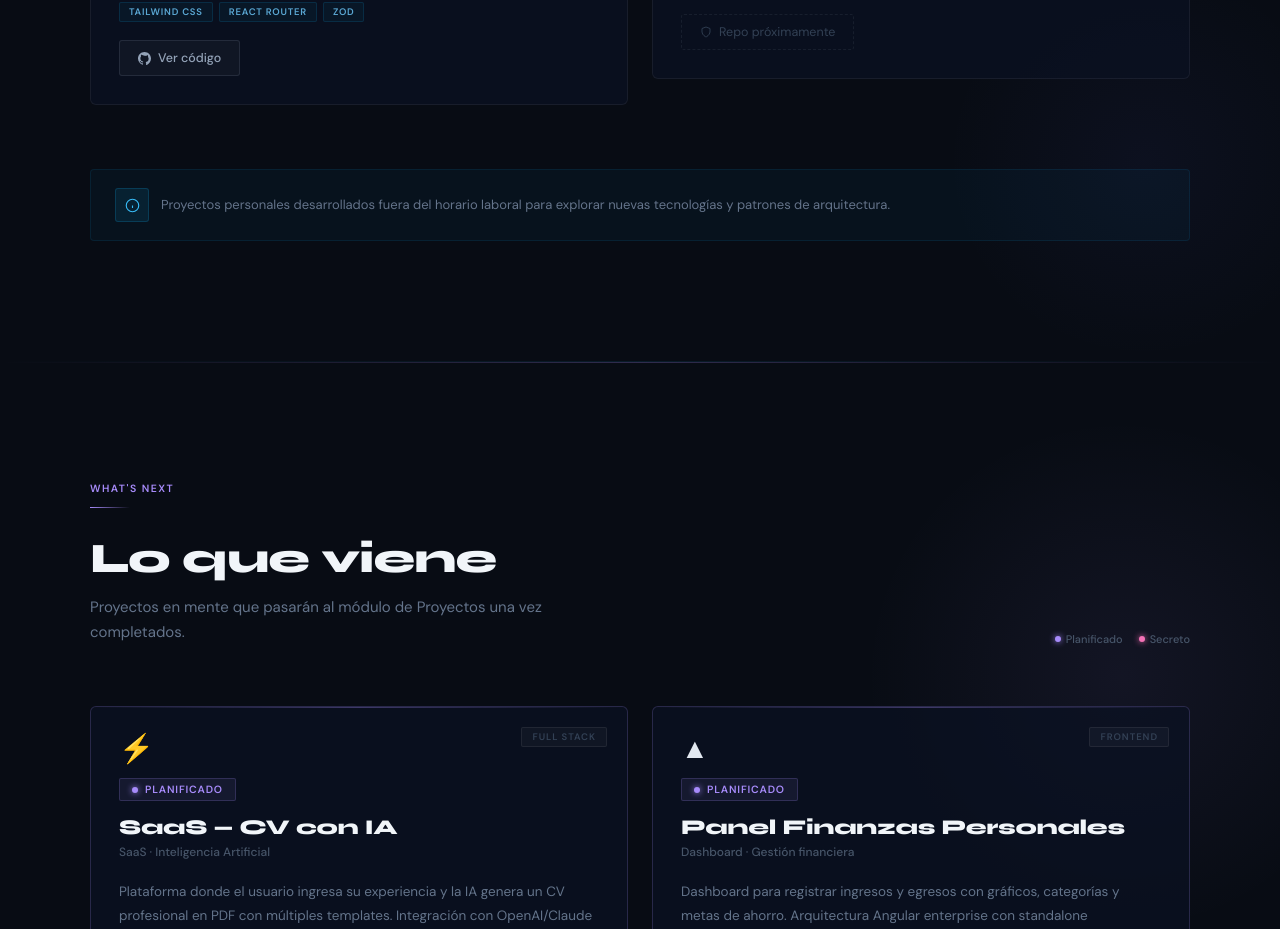
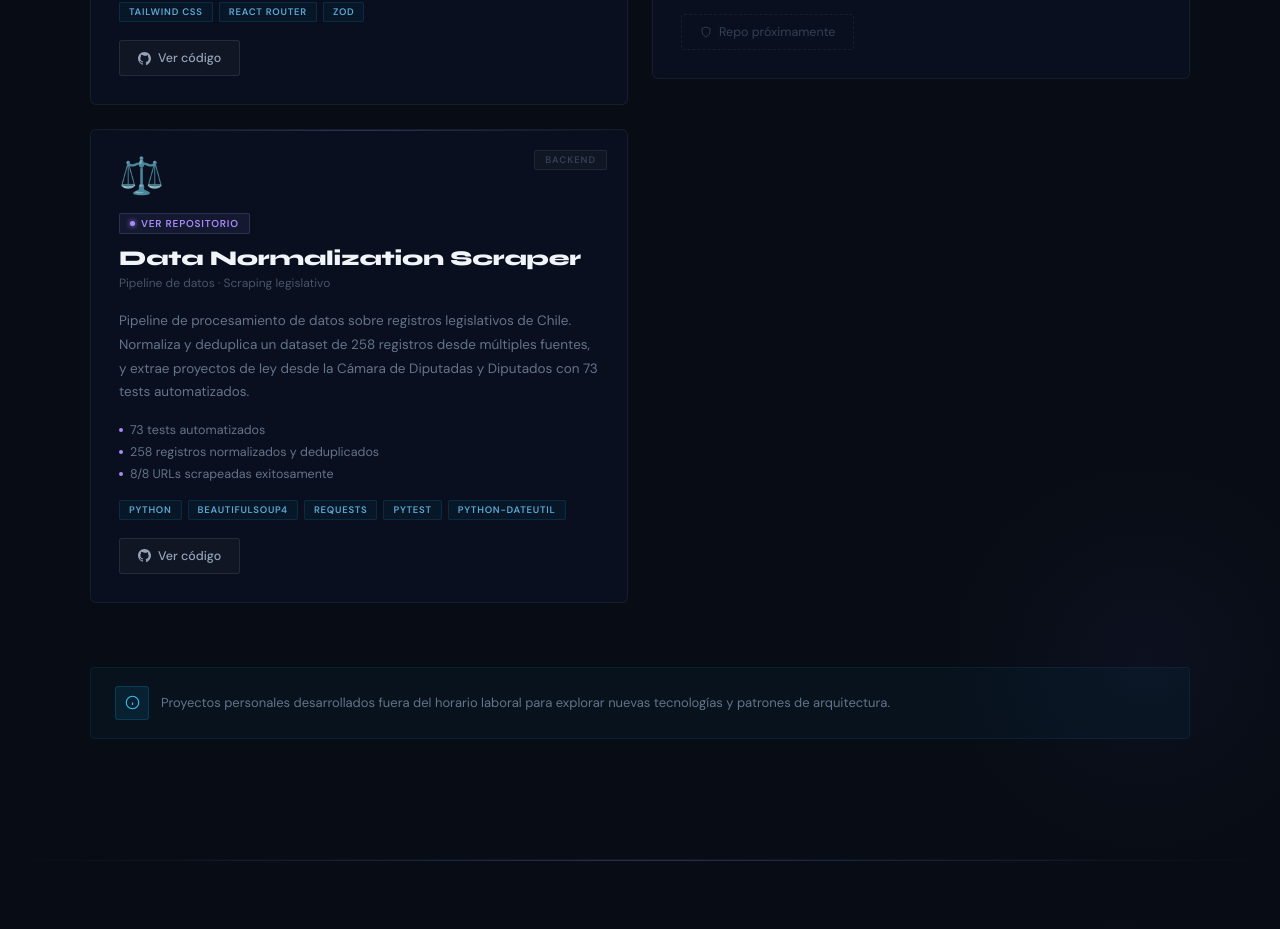
Before and after one commit to PatoFredesTi/mi-portfolio, a Next.js app: page / in a window 1280 px wide. Shown: the part 2940-3869 px from the top of the page. Built offline with nearby package versions, Linux system fonts and the light colour scheme.

Commit message:
fixed module 03, add another project

```diff
--- a/src/app/components/module-03-projects.jsx
+++ b/src/app/components/module-03-projects.jsx
@@ -51,6 +51,25 @@ const projects = {
       icon: "🕷",
       color: "#A78BFA",
     },
+        {
+      id: 4,
+      title: "Data Normalization Scraper",
+      subtitle: "Pipeline de datos · Scraping legislativo",
+      description:   "Pipeline de procesamiento de datos sobre registros legislativos de Chile. Normaliza y deduplica un dataset de 258 registros desde múltiples fuentes, y extrae proyectos de ley desde la Cámara de Diputadas y Diputados con 73 tests automatizados.",
+      stack: ["Python", "BeautifulSoup4", "Requests", "pytest", "python-dateutil"],
+      category: "Backend",
+      status: "building",
+      statusLabel: "Ver repositorio",
+      github: "https://github.com/PatoFredesTi/data-normalization-scraper",
+      demo: null,
+      highlights: [
+        "73 tests automatizados",
+        "258 registros normalizados y deduplicados",
+        "8/8 URLs scrapeadas exitosamente"
+      ],
+      icon: "⚖️",
+      color: "#A78BFA",
+    }
   ],
   en: [
     {
@@ -101,6 +120,25 @@ const projects = {
       icon: "🕷",
       color: "#A78BFA",
     },
+        {
+      id: 4,
+      title: "Data Normalization Scraper",
+      subtitle: "Pipeline de datos · Scraping legislativo",
+      description:   "Pipeline de procesamiento de datos sobre registros legislativos de Chile. Normaliza y deduplica un dataset de 258 registros desde múltiples fuentes, y extrae proyectos de ley desde la Cámara de Diputadas y Diputados con 73 tests automatizados.",
+      stack: ["Python", "BeautifulSoup4", "Requests", "pytest", "python-dateutil"],
+      category: "Backend",
+      status: "building",
+      statusLabel: "Ver repositorio",
+      github: "https://github.com/PatoFredesTi/data-normalization-scraper",
+      demo: null,
+      highlights: [
+        "73 tests automatizados",
+        "258 registros normalizados y deduplicados",
+        "8/8 URLs scrapeadas exitosamente"
+      ],
+      icon: "⚖️",
+      color: "#A78BFA",
+    }
   ],
 };
 
```
